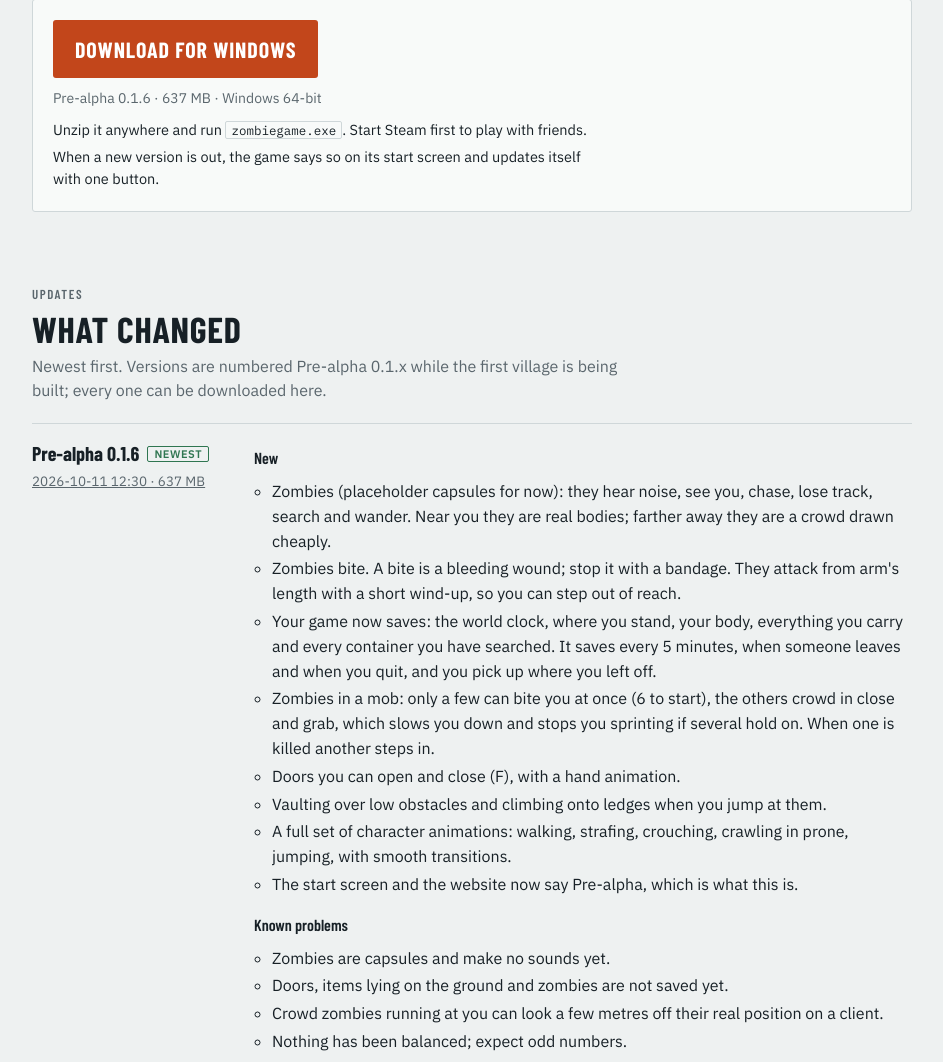
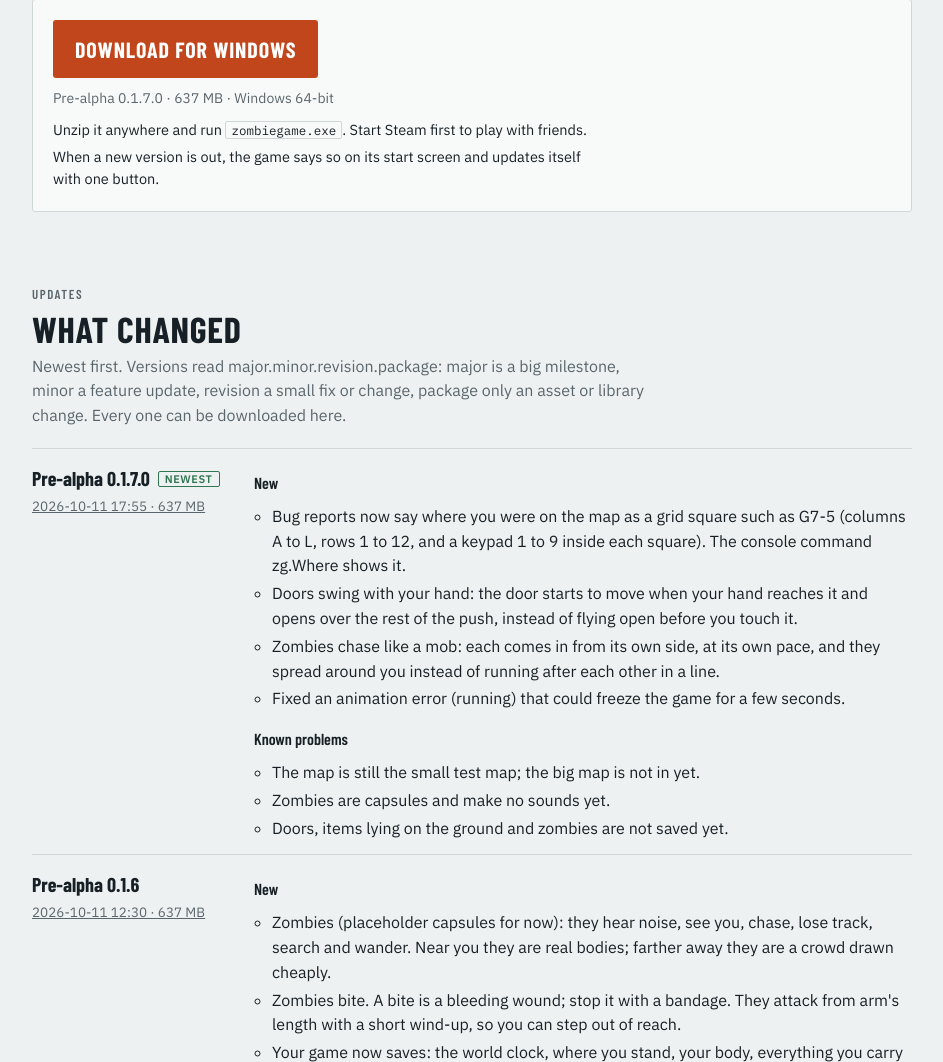
Before and after one commit to Gooseankles/zombiegame-site, a plain HTML site: page index.html in a window 1280 px wide. Shown: the part 421-1483 px from the top of the page, without its empty margins (168-1111 px from the left). Drawn offline with Linux system fonts and the light colour scheme.

Commit message:
Pre-alpha 0.1.7.0

```diff
--- a/index.html
+++ b/index.html
@@ -140,7 +140,7 @@ footer { color: var(--muted); font-size: 13.5px; border-top: 1px solid var(--lin
   <div class="section-head">
     <span class="label">Updates</span>
     <h2 id="updates-h">What changed</h2>
-    <p>Newest first. Versions are numbered Pre-alpha 0.1.x while the first village is being built; every one can be downloaded here.</p>
+    <p>Newest first. Versions read major.minor.revision.package: major is a big milestone, minor a feature update, revision a small fix or change, package only an asset or library change. Every one can be downloaded here.</p>
   </div>
   <ul class="updates" id="updates-list">
     <li><p class="empty">The first version is on its way.</p></li>
--- a/latest.json
+++ b/latest.json
@@ -1,23 +1,18 @@
 {
-    "build":  202610111215,
-    "version":  "Pre-alpha 0.1.6",
-    "date":  "2026-10-11 12:30",
-    "url":  "https://github.com/Gooseankles/zombiegame-site/releases/download/b202610111215/zombiegame_2026-10-11_1215.zip",
-    "sha256":  "3760CFC20541D3A52667C8B0ED01F9D0BA0F798DB40FE642121B9C18EB31A297",
-    "size":  667620322,
+    "build":  202610111749,
+    "version":  "Pre-alpha 0.1.7.0",
+    "date":  "2026-10-11 17:55",
+    "url":  "https://github.com/Gooseankles/zombiegame-site/releases/download/b202610111749/zombiegame_2026-10-11_1749.zip",
+    "sha256":  "60AF898C079B8B534C1F5DE55440B3BE595F8271C6AD03E80EB6C8667A3D2A96",
+    "size":  667686834,
     "notes":  [
-                  "Zombies (placeholder capsules for now): they hear noise, see you, chase, lose track, search and wander. Near you they are real bodies; farther away they are a crowd drawn cheaply.",
-                  "Zombies bite. A bite is a bleeding wound; stop it with a bandage. They attack from arm\u0027s length with a short wind-up, so you can step out of reach.",
-                  "Your game now saves: the world clock, where you stand, your body, everything you carry and every container you have searched. It saves every 5 minutes, when someone leaves and when you quit, and you pick up where you left off.",
-                  "Zombies in a mob: only a few can bite you at once (6 to start), the others crowd in close and grab, which slows you down and stops you sprinting if several hold on. When one is killed another steps in.",
-                  "Doors you can open and close (F), with a hand animation.",
-                  "Vaulting over low obstacles and climbing onto ledges when you jump at them.",
-                  "A full set of character animations: walking, strafing, crouching, crawling in prone, jumping, with smooth transitions.",
-                  "The start screen and the website now say Pre-alpha, which is what this is.",
+                  "Bug reports now say where you were on the map as a grid square such as G7-5 (columns A to L, rows 1 to 12, and a keypad 1 to 9 inside each square). The console command zg.Where shows it.",
+                  "Doors swing with your hand: the door starts to move when your hand reaches it and opens over the rest of the push, instead of flying open before you touch it.",
+                  "Zombies chase like a mob: each comes in from its own side, at its own pace, and they spread around you instead of running after each other in a line.",
+                  "Fixed an animation error (running) that could freeze the game for a few seconds.",
+                  "The map is still the small test map; the big map is not in yet.",
                   "Zombies are capsules and make no sounds yet.",
-                  "Doors, items lying on the ground and zombies are not saved yet.",
-                  "Crowd zombies running at you can look a few metres off their real position on a client.",
-                  "Nothing has been balanced; expect odd numbers."
+                  "Doors, items lying on the ground and zombies are not saved yet."
               ],
     "body":  [
                  {
@@ -26,39 +21,27 @@
                  },
                  {
                      "t":  "li",
-                     "text":  "Zombies (placeholder capsules for now): they hear noise, see you, chase, lose track, search and wander. Near you they are real bodies; farther away they are a crowd drawn cheaply."
+                     "text":  "Bug reports now say where you were on the map as a grid square such as G7-5 (columns A to L, rows 1 to 12, and a keypad 1 to 9 inside each square). The console command zg.Where shows it."
                  },
                  {
                      "t":  "li",
-                     "text":  "Zombies bite. A bite is a bleeding wound; stop it with a bandage. They attack from arm\u0027s length with a short wind-up, so you can step out of reach."
+                     "text":  "Doors swing with your hand: the door starts to move when your hand reaches it and opens over the rest of the push, instead of flying open before you touch it."
                  },
                  {
                      "t":  "li",
-                     "text":  "Your game now saves: the world clock, where you stand, your body, everything you carry and every container you have searched. It saves every 5 minutes, when someone leaves and when you quit, and you pick up where you left off."
+                     "text":  "Zombies chase like a mob: each comes in from its own side, at its own pace, and they spread around you instead of running after each other in a line."
                  },
                  {
                      "t":  "li",
-                     "text":  "Zombies in a mob: only a few can bite you at once (6 to start), the others crowd in close and grab, which slows you down and stops you sprinting if several hold on. When one is killed another steps in."
-                 },
-                 {
-                     "t":  "li",
-                     "text":  "Doors you can open and close (F), with a hand animation."
-                 },
-                 {
-                     "t":  "li",
-                     "text":  "Vaulting over low obstacles and climbing onto ledges when you jump at them."
-                 },
-                 {
-                     "t":  "li",
-                     "text":  "A full set of character animations: walking, strafing, crouching, crawling in prone, jumping, with smooth transitions."
-                 },
-                 {
-                     "t":  "li",
-                     "text":  "The start screen and the website now say Pre-alpha, which is what this is."
+                     "text":  "Fixed an animation error (running) that could freeze the game for a few seconds."
                  },
                  {
                      "t":  "h",
                      "text":  "Known problems"
+                 },
+                 {
+                     "t":  "li",
+                     "text":  "The map is still the small test map; the big map is not in yet."
                  },
                  {
                      "t":  "li",
@@ -67,14 +50,6 @@
                  {
                      "t":  "li",
                      "text":  "Doors, items lying on the ground and zombies are not saved yet."
-                 },
-                 {
-                     "t":  "li",
-                     "text":  "Crowd zombies running at you can look a few metres off their real position on a client."
-                 },
-                 {
-                     "t":  "li",
-                     "text":  "Nothing has been balanced; expect odd numbers."
                  }
              ]
 }
--- a/releases.json
+++ b/releases.json
@@ -1,4 +1,59 @@
 [
+    {
+        "build":  202610111749,
+        "version":  "Pre-alpha 0.1.7.0",
+        "date":  "2026-10-11 17:55",
+        "url":  "https://github.com/Gooseankles/zombiegame-site/releases/download/b202610111749/zombiegame_2026-10-11_1749.zip",
+        "sha256":  "60AF898C079B8B534C1F5DE55440B3BE595F8271C6AD03E80EB6C8667A3D2A96",
+        "size":  667686834,
+        "notes":  [
+                      "Bug reports now say where you were on the map as a grid square such as G7-5 (columns A to L, rows 1 to 12, and a keypad 1 to 9 inside each square). The console command zg.Where shows it.",
+                      "Doors swing with your hand: the door starts to move when your hand reaches it and opens over the rest of the push, instead of flying open before you touch it.",
+                      "Zombies chase like a mob: each comes in from its own side, at its own pace, and they spread around you instead of running after each other in a line.",
+                      "Fixed an animation error (running) that could freeze the game for a few seconds.",
+                      "The map is still the small test map; the big map is not in yet.",
+                      "Zombies are capsules and make no sounds yet.",
+                      "Doors, items lying on the ground and zombies are not saved yet."
+                  ],
+        "body":  [
+                     {
+                         "t":  "h",
+                         "text":  "New"
+                     },
+                     {
+                         "t":  "li",
+                         "text":  "Bug reports now say where you were on the map as a grid square such as G7-5 (columns A to L, rows 1 to 12, and a keypad 1 to 9 inside each square). The console command zg.Where shows it."
+                     },
+                     {
+                         "t":  "li",
+                         "text":  "Doors swing with your hand: the door starts to move when your hand reaches it and opens over the rest of the push, instead of flying open before you touch it."
+                     },
+                     {
+                         "t":  "li",
+                         "text":  "Zombies chase like a mob: each comes in from its own side, at its own pace, and they spread around you instead of running after each other in a line."
+                     },
+                     {
+                         "t":  "li",
+                         "text":  "Fixed an animation error (running) that could freeze the game for a few seconds."
+                     },
+                     {
+                         "t":  "h",
+                         "text":  "Known problems"
+                     },
+                     {
+                         "t":  "li",
+                         "text":  "The map is still the small test map; the big map is not in yet."
+                     },
+                     {
+                         "t":  "li",
+                         "text":  "Zombies are capsules and make no sounds yet."
+                     },
+                     {
+                         "t":  "li",
+                         "text":  "Doors, items lying on the ground and zombies are not saved yet."
+                     }
+                 ]
+    },
     {
         "build":  202610111215,
         "version":  "Pre-alpha 0.1.6",
```
